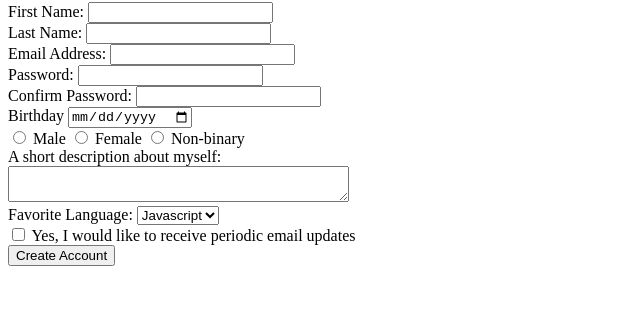
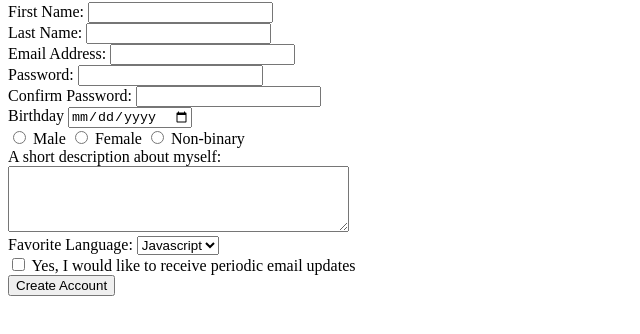
Before and after one commit to jonbres2/HTML-Basics, a plain HTML site: page html_form.html in a window 1280 px wide. Shown: the part 78-412 px from the top of the page, without its empty margins (0-640 px from the left). Drawn offline with Linux system fonts and the light colour scheme.

Commit message:
HTML Basics

```diff
--- a/html_form.html
+++ b/html_form.html
@@ -47,7 +47,7 @@
             <label>A short description about myself:</label>
         </div>
         <div>
-            <textarea name="description" cols="40" row="4"></textarea>
+            <textarea name="description" cols="40" rows="4"></textarea>
         </div>
         <div>
             <label>Favorite Language:</label>
```
